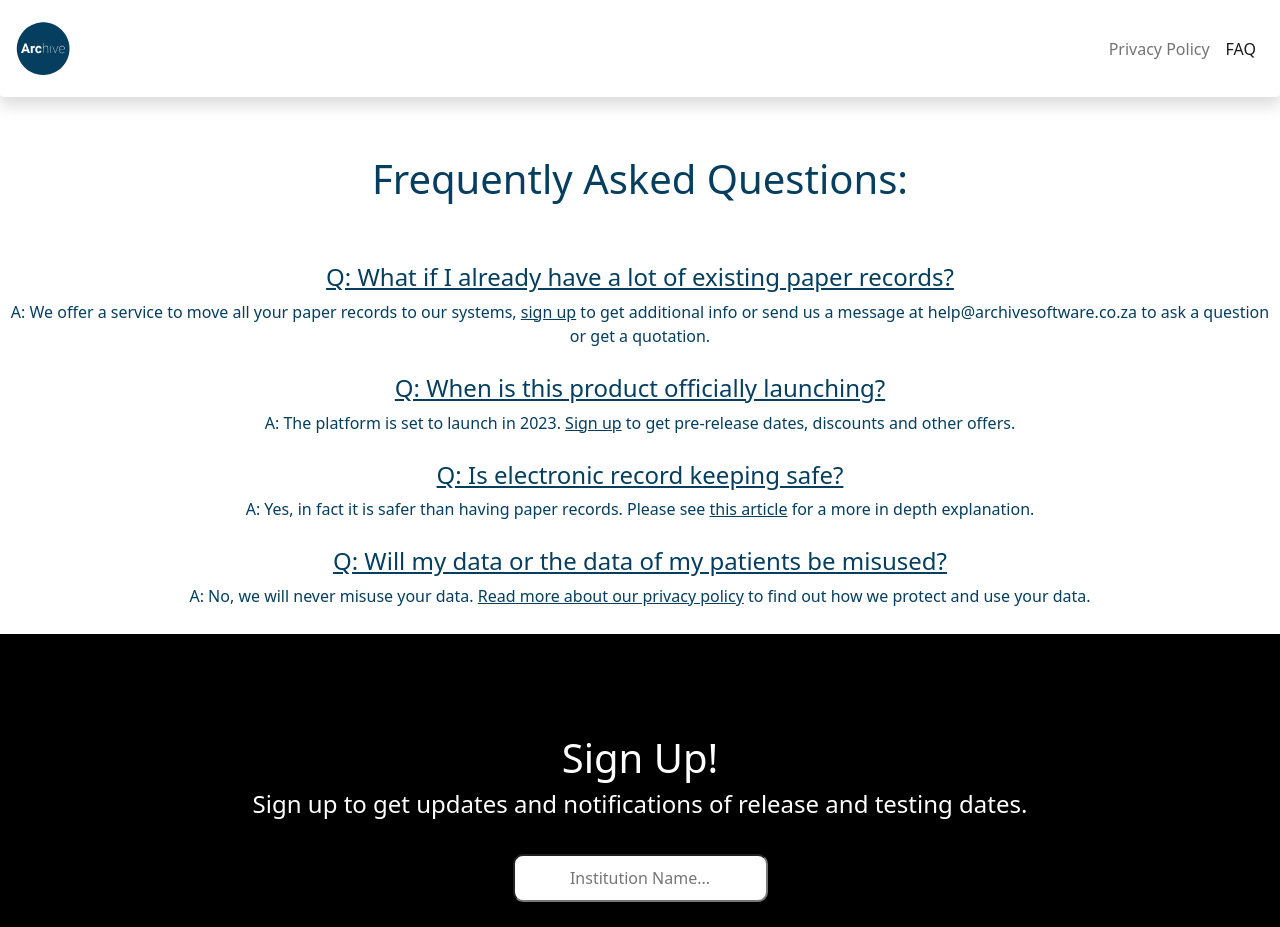
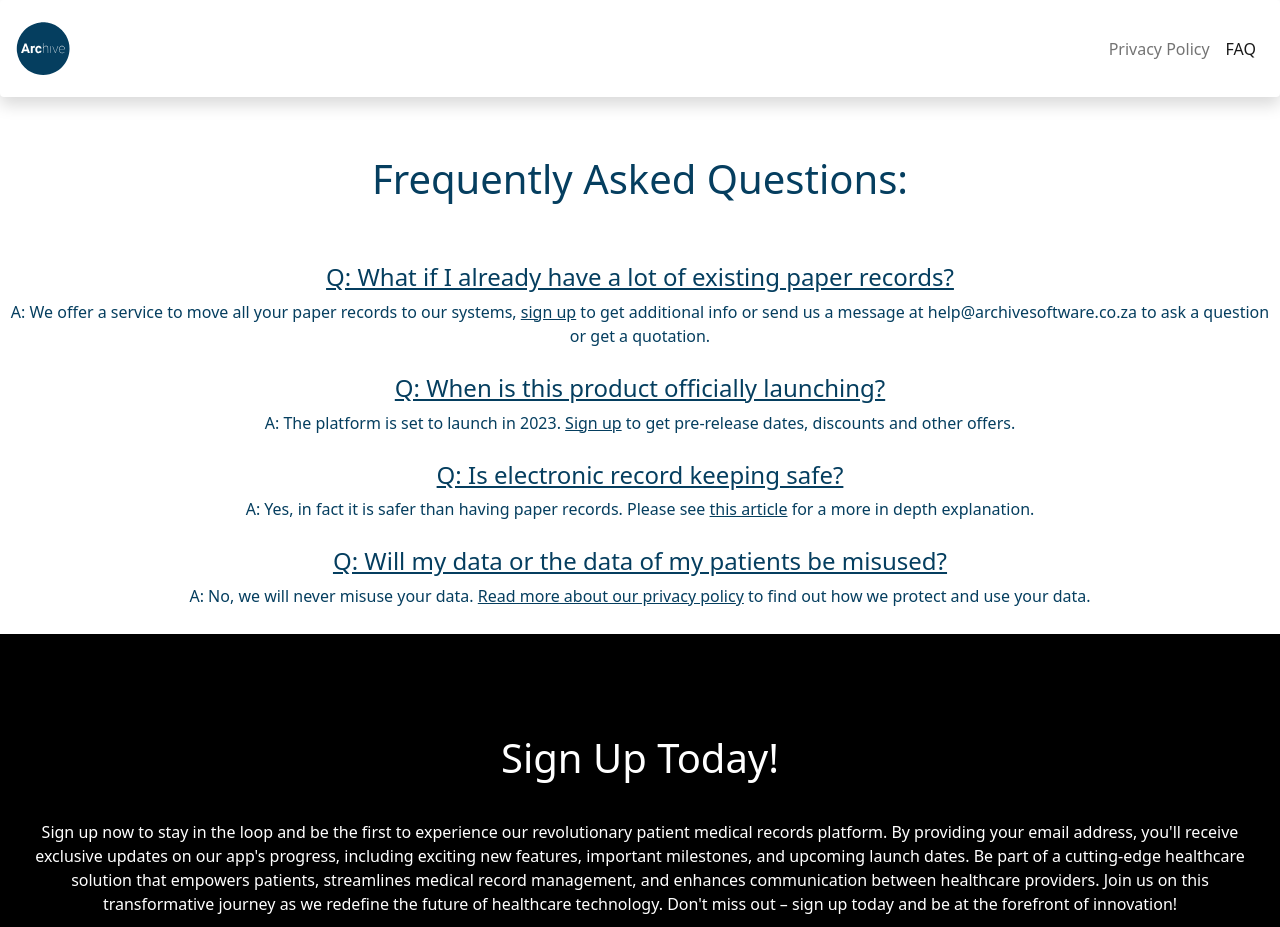
Before and after one commit to Medical-software-org/website, a React (Create React App) app: page /#/FAQ in a window 1280 px wide. Shown: the top 927 px of the page. Built offline with nearby package versions, Linux system fonts and the light colour scheme.

Commit message:
new sign up form paragraph

```diff
--- /dev/null
+++ b/src/common/words.js
@@ -0,0 +1,2 @@
+export const signUpParagraph =
+  "Sign up now to stay in the loop and be the first to experience our revolutionary patient medical records platform. By providing your email address, you'll receive exclusive updates on our app's progress, including exciting new features, important milestones, and upcoming launch dates. Be part of a cutting-edge healthcare solution that empowers patients, streamlines medical record management, and enhances communication between healthcare providers. Join us on this transformative journey as we redefine the future of healthcare technology. Don't miss out – sign up today and be at the forefront of innovation!";
--- a/src/components/formComponent.js
+++ b/src/components/formComponent.js
@@ -3,6 +3,7 @@ import { Formik } from "formik";
 import { preRegisterSchema } from "./validation";
 import { MessageModal } from "./modal/modal";
 import { Spinner } from "react-bootstrap";
+import { signUpParagraph } from "../common/words";
 
 export function FormComponent({ color, signUpRef }) {
   const [isOpen, setIsOpen] = useState(false);
@@ -62,11 +63,8 @@ export function FormComponent({ color, signUpRef }) {
             className="center-container"
             style={{ background: color }}
           >
-            <h1 style={styles.text2}>Sign Up!</h1>
-            <h4 style={styles.text}>
-              Sign up to get updates and notifications of release and testing
-              dates.
-            </h4>
+            <h1 style={styles.text2}>Sign Up Today!</h1>
+            <p style={styles.text}>{signUpParagraph}</p>
             <div style={{ marignTop: 30 }}>
               <input
                 onChange={props.handleChange("name")}
@@ -107,7 +105,8 @@ export function FormComponent({ color, signUpRef }) {
 const styles = {
   text: {
     color: "white",
-    marginBottom: 30,
+    marginBottom: 10,
+    padding: 30,
   },
   text2: {
     color: "white",
```
